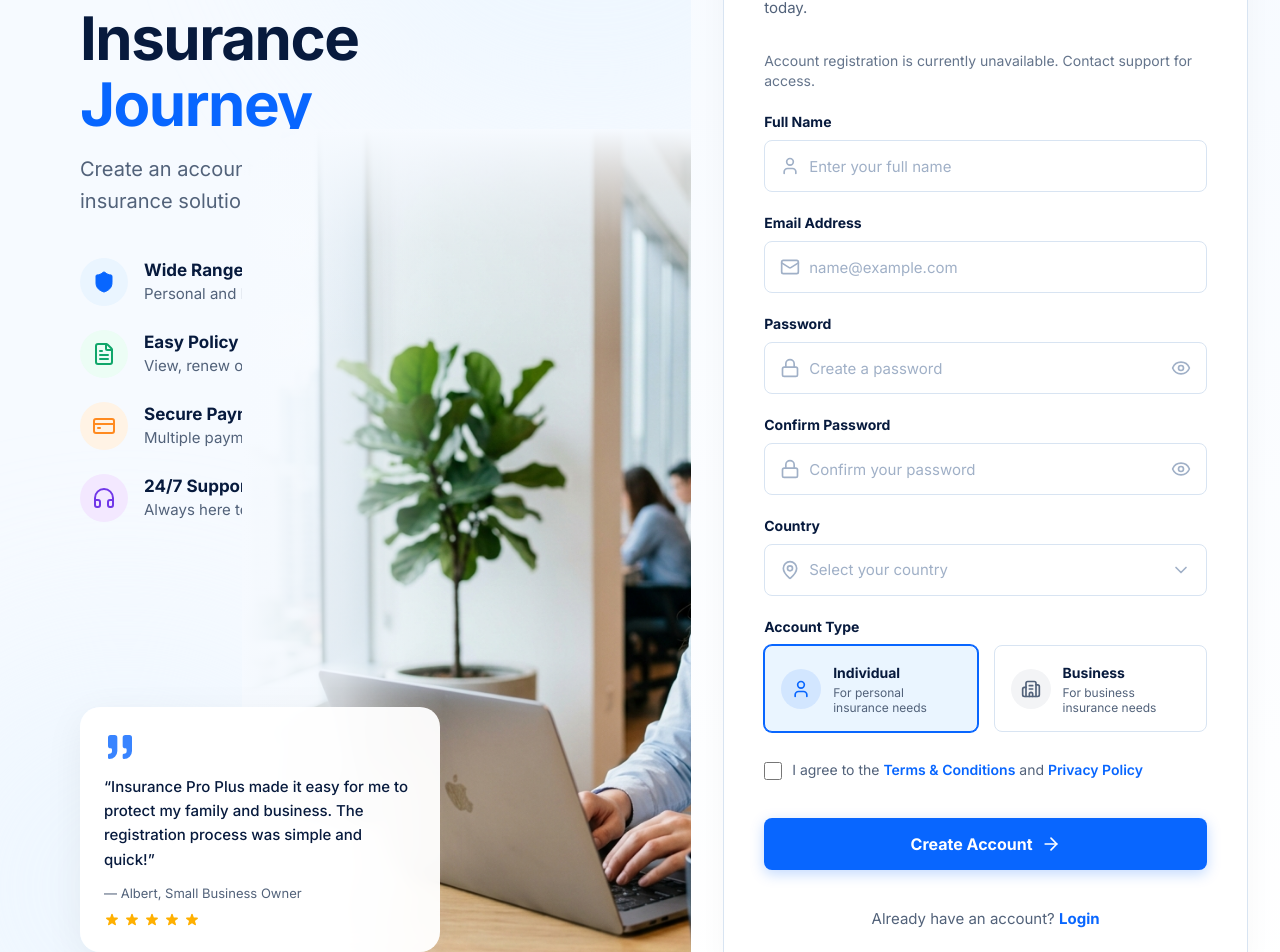
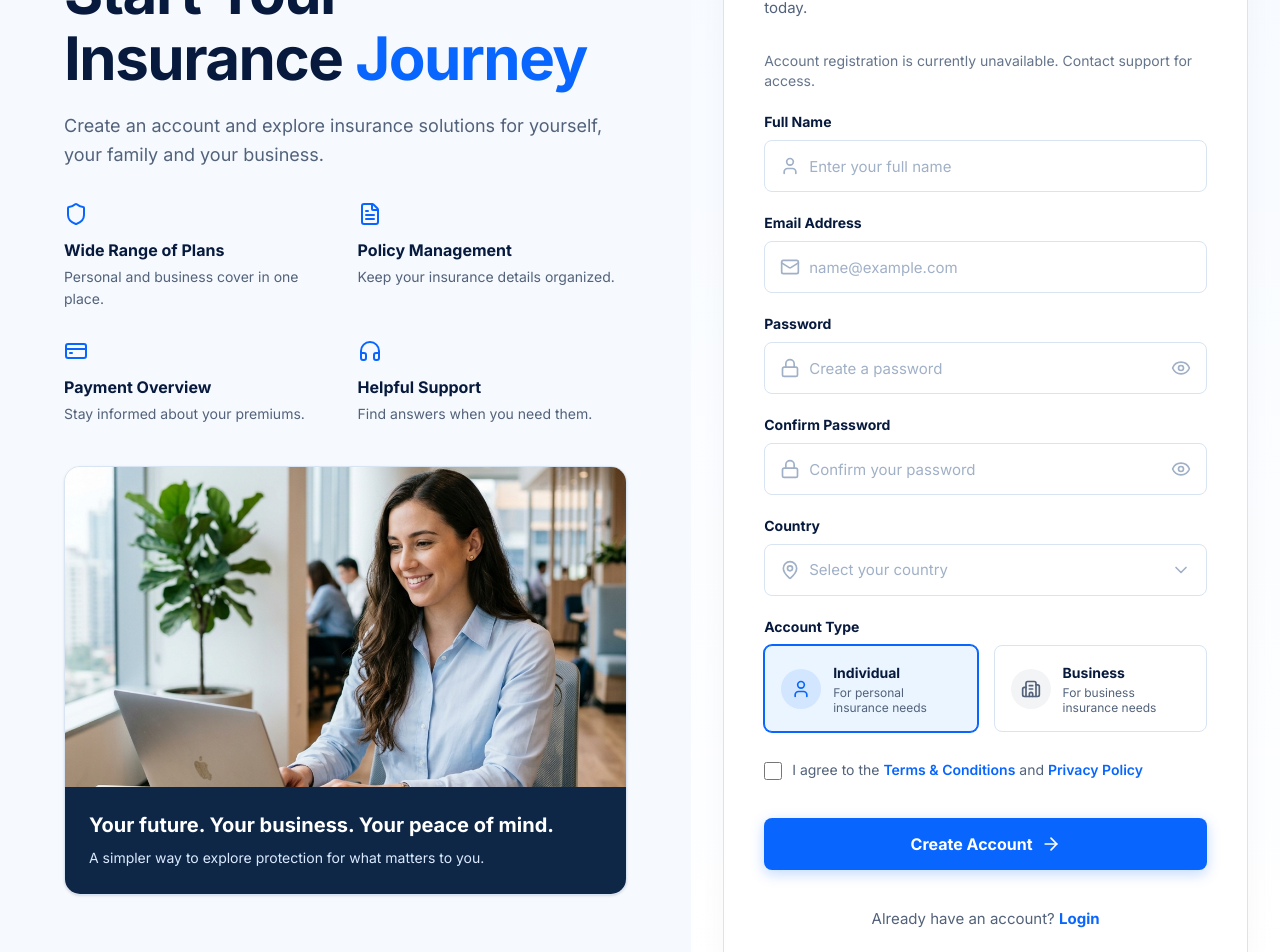
Before and after one commit to Kabi1909/Insurance_Pro_Plus, a React (Vite) app in the folder frontend/: page /register in a window 1280 px wide. Shown: the part 240-1192 px from the top of the page. Built offline with nearby package versions, Linux system fonts and the light colour scheme.

Commit message:
Updated UI designs

```diff
--- a/frontend/src/pages/About.jsx
+++ b/frontend/src/pages/About.jsx
@@ -1,22 +1,66 @@
 import React from 'react';
 import { Link } from 'react-router-dom';
+import { ArrowRight, Building2, HeartHandshake, FileText, ShieldCheck, Users, Compass } from 'lucide-react';
 
-const About = () => {
-  return (
-    <div className="py-24 px-4 sm:px-6 lg:px-8 max-w-4xl mx-auto text-center min-h-[60vh] flex flex-col justify-center">
-      <h1 className="text-4xl md:text-5xl font-bold text-[#071A3D] mb-6">About Insurance Pro Plus</h1>
-      <p className="text-lg text-[#52627A] mb-8 leading-relaxed">
-        We are a leading provider of comprehensive insurance solutions for individuals and businesses.
-        Our mission is to make insurance simple, transparent, and accessible to everyone. With our modern
-        digital platform, managing your policies and claims has never been easier.
-      </p>
-      <div>
-        <Link to="/register" className="bg-[#0866FF] text-white px-8 py-3 rounded-lg font-semibold hover:bg-blue-700 transition-colors inline-block">
-          Join Us Today
-        </Link>
+const About = () => (
+  <div className="bg-white text-[#071A3D]">
+    <section className="bg-[#F6FAFF] border-b border-[#D8E4F2]">
+      <div className="max-w-7xl mx-auto px-6 sm:px-10 py-12 lg:py-20 grid lg:grid-cols-2 gap-10 lg:gap-16 items-center">
+        <div>
+          <p className="text-sm font-bold tracking-widest uppercase text-[#0866FF] mb-5">About Insurance Pro Plus</p>
+          <h1 className="text-4xl sm:text-5xl lg:text-6xl font-extrabold leading-[1.1] tracking-tight mb-6">Protection starts with <span className="text-[#0866FF]">understanding.</span></h1>
+          <p className="text-lg leading-relaxed text-[#52627A] mb-8">Insurance can feel complicated. Our purpose is simple: help individuals, families and businesses explore their options and keep their insurance information in one place.</p>
+          <Link to="/products" className="inline-flex items-center gap-2 bg-[#0866FF] text-white px-6 py-3 rounded-lg font-semibold hover:bg-blue-700 focus-visible:outline-2 focus-visible:outline-offset-2 focus-visible:outline-blue-600">Explore Insurance <ArrowRight className="w-4 h-4" aria-hidden="true" /></Link>
+        </div>
+        <figure className="overflow-hidden rounded-3xl bg-white border border-[#D8E4F2] shadow-sm">
+          <img src="/images/happy-family.jpg" alt="Family spending time together" className="w-full h-72 sm:h-96 object-cover object-center" />
+          <figcaption className="px-6 py-5 flex items-center gap-4">
+            <ShieldCheck className="h-9 w-9 text-[#0866FF] shrink-0" aria-hidden="true" />
+            <div><p className="font-bold">For the people and plans that matter.</p><p className="text-sm text-[#52627A] mt-1">Personal and business insurance, made easier to navigate.</p></div>
+          </figcaption>
+        </figure>
       </div>
-    </div>
-  );
-};
+    </section>
+
+    <section className="max-w-7xl mx-auto px-6 sm:px-10 py-14 lg:py-20" aria-labelledby="mission-title">
+      <div className="grid lg:grid-cols-3 gap-8 lg:gap-16">
+        <div><p className="text-sm font-bold uppercase tracking-widest text-[#0866FF] mb-3">Our purpose</p><h2 id="mission-title" className="text-3xl font-bold tracking-tight">Make insurance easier to understand.</h2></div>
+        <div className="lg:col-span-2 text-[#52627A] text-lg leading-relaxed space-y-4">
+          <p>Whether you are thinking about your family's future or the next chapter of your business, understanding your protection is an important part of planning ahead.</p>
+          <p>Insurance Pro Plus brings insurance categories, policy information and claim tracking into a clear digital experience. We aim to give you a practical starting point, with guidance and support when you need to take the next step.</p>
+        </div>
+      </div>
+      <div className="grid sm:grid-cols-3 gap-6 mt-12">
+        {[
+          { icon: Compass, title: 'Clarity first', text: 'Straightforward information to help you explore cover and ask informed questions.' },
+          { icon: FileText, title: 'Less complexity', text: 'A single place to view policy details and follow the progress of a claim.' },
+          { icon: HeartHandshake, title: 'People at the centre', text: 'An experience designed around the needs of individuals and business owners.' },
+        ].map(({ icon: Icon, title, text }) => (
+          <article key={title} className="rounded-2xl border border-[#D8E4F2] p-6 sm:p-7 bg-[#F8FBFF]">
+            <Icon className="h-7 w-7 text-[#0866FF] mb-5" aria-hidden="true" /><h3 className="font-bold text-xl mb-3">{title}</h3><p className="text-[#52627A] leading-relaxed">{text}</p>
+          </article>
+        ))}
+      </div>
+    </section>
+
+    <section className="bg-[#F6FAFF] py-14 lg:py-20" aria-labelledby="audience-title">
+      <div className="max-w-7xl mx-auto px-6 sm:px-10">
+        <h2 id="audience-title" className="text-3xl font-bold tracking-tight mb-3">Built around your world.</h2>
+        <p className="text-[#52627A] text-lg mb-8">Different priorities. One place to get started.</p>
+        <div className="grid md:grid-cols-2 gap-6">
+          <article className="rounded-2xl border border-[#D8E4F2] bg-white p-7 sm:p-9"><Users className="h-8 w-8 text-[#0866FF] mb-5" aria-hidden="true" /><h3 className="text-2xl font-bold mb-3">Individuals & families</h3><p className="text-[#52627A] leading-relaxed">Explore insurance for your health, home, vehicle and life. Keep the needs of your household at the centre of your planning.</p></article>
+          <article className="rounded-2xl border border-[#D8E4F2] bg-white p-7 sm:p-9"><Building2 className="h-8 w-8 text-[#0866FF] mb-5" aria-hidden="true" /><h3 className="text-2xl font-bold mb-3">Businesses & teams</h3><p className="text-[#52627A] leading-relaxed">Explore protection for your property, vehicles and employees. Organize your insurance as your business grows and changes.</p></article>
+        </div>
+      </div>
+    </section>
+
+    <section className="max-w-7xl mx-auto px-6 sm:px-10 py-14 lg:py-20">
+      <div className="rounded-3xl bg-[#0F2747] text-white p-8 sm:p-12 flex flex-col lg:flex-row lg:items-center justify-between gap-8">
+        <div className="max-w-xl"><h2 className="text-3xl font-bold mb-3">Let's make your next step clearer.</h2><p className="text-blue-100 leading-relaxed">Explore our insurance categories or visit the support centre for help finding your way.</p></div>
+        <div className="flex flex-col sm:flex-row gap-3 shrink-0"><Link to="/products" className="text-center px-5 py-3 rounded-lg bg-white text-[#0F2747] font-semibold hover:bg-blue-50">View Insurance</Link><Link to="/support" className="text-center px-5 py-3 rounded-lg border border-blue-200 text-white font-semibold hover:bg-white/10">Contact Support</Link></div>
+      </div>
+    </section>
+  </div>
+);
 
 export default About;
--- a/frontend/src/pages/Register.jsx
+++ b/frontend/src/pages/Register.jsx
@@ -13,7 +13,6 @@ import {
   FileText,
   CreditCard,
   Headphones,
-  Quote,
   ArrowRight,
   Shield
 } from 'lucide-react';
@@ -83,98 +82,41 @@ const Register = () => {
   return (
     <div className="w-full min-h-[calc(100vh-75px)] flex flex-col lg:flex-row bg-white font-sans">
 
-      {/* LEFT SECTION (54%) */}
-      <div className="hidden lg:flex w-[54%] bg-[#F6FAFF] relative overflow-hidden flex-col pt-12 pl-12 xl:pl-20">
-
-        {/* Top Badge */}
-        <div className="relative z-10 flex items-center gap-2 bg-[#EAF5FF] w-max px-3 py-1.5 rounded-full mb-6">
-          <ShieldCheck className="w-4 h-4 text-[#0866FF]" />
-          <span className="text-[#0866FF] text-[13px] font-semibold">Trusted by Individuals and Businesses</span>
+      {/* Shared cover for Individual and Business accounts. Keep copy in normal flow. */}
+      <section className="w-full lg:w-[54%] shrink-0 bg-[#F6FAFF] px-6 py-10 sm:px-10 lg:p-12 xl:p-16">
+        <div className="max-w-xl mx-auto">
+          <div className="inline-flex items-center gap-2 rounded-full bg-blue-100 px-3 py-2 text-xs sm:text-sm font-semibold text-blue-700 mb-6">
+            <ShieldCheck className="h-4 w-4 shrink-0" aria-hidden="true" /> For individuals and businesses
+          </div>
+          <h1 className="text-4xl sm:text-5xl xl:text-6xl font-extrabold leading-[1.1] tracking-tight text-[#071A3D] mb-5">
+            Start Your Insurance <span className="text-[#0866FF]">Journey</span>
+          </h1>
+          <p className="text-lg leading-relaxed text-[#52627A] mb-8">
+            Create an account and explore insurance solutions for yourself, your family and your business.
+          </p>
+          <div className="hidden lg:grid grid-cols-2 gap-x-6 gap-y-7 mb-10">
+            {[
+              { icon: Shield, title: 'Wide Range of Plans', text: 'Personal and business cover in one place.' },
+              { icon: FileText, title: 'Policy Management', text: 'Keep your insurance details organized.' },
+              { icon: CreditCard, title: 'Payment Overview', text: 'Stay informed about your premiums.' },
+              { icon: Headphones, title: 'Helpful Support', text: 'Find answers when you need them.' },
+            ].map(({ icon: Icon, title, text }) => (
+              <div key={title}>
+                <Icon className="w-6 h-6 text-[#0866FF] mb-3" aria-hidden="true" />
+                <h2 className="font-bold text-[#071A3D] mb-1">{title}</h2>
+                <p className="text-sm text-[#52627A] leading-relaxed">{text}</p>
+              </div>
+            ))}
+          </div>
+          <figure className="overflow-hidden rounded-2xl border border-[#D8E4F2] bg-white shadow-sm">
+            <img src="/images/businesswoman.jpg" alt="Professional working on a laptop" className="w-full h-56 sm:h-72 lg:h-80 object-cover object-center" />
+            <figcaption className="bg-[#0F2747] p-5 sm:p-6 text-white">
+              <p className="text-xl font-bold mb-2">Your future. Your business. Your peace of mind.</p>
+              <p className="text-sm leading-relaxed text-blue-100">A simpler way to explore protection for what matters to you.</p>
+            </figcaption>
+          </figure>
         </div>
-
-        {/* Headings */}
-        <div className="relative z-10 max-w-[520px]">
-          <h1 className="text-[54px] xl:text-[60px] font-[800] leading-[1.1] text-[#071A3D] mb-4 tracking-tight">
-            Start Your <br />
-            Insurance <span className="text-[#0866FF]">Journey</span>
-          </h1>
-          <p className="text-[18px] xl:text-[20px] text-[#52627A] leading-relaxed mb-10 max-w-[500px]">
-            Create an account and get access to complete insurance solutions for you and your business.
-          </p>
-
-          {/* Features Vertical List */}
-          <div className="space-y-6">
-            <div className="flex items-start gap-4">
-              <div className="w-[48px] h-[48px] rounded-full bg-[#EAF5FF] flex items-center justify-center shrink-0">
-                <Shield className="w-6 h-6 text-[#0866FF]" fill="currentColor" strokeWidth={1} />
-              </div>
-              <div>
-                <h3 className="font-bold text-[#071A3D] text-[17px]">Wide Range of Plans</h3>
-                <p className="text-[#52627A] text-[15px]">Personal and business insurance in one place.</p>
-              </div>
-            </div>
-
-            <div className="flex items-start gap-4">
-              <div className="w-[48px] h-[48px] rounded-full bg-[#ECFDF5] flex items-center justify-center shrink-0">
-                <FileText className="w-6 h-6 text-[#10A66A]" />
-              </div>
-              <div>
-                <h3 className="font-bold text-[#071A3D] text-[17px]">Easy Policy Management</h3>
-                <p className="text-[#52627A] text-[15px]">View, renew or cancel anytime.</p>
-              </div>
-            </div>
-
-            <div className="flex items-start gap-4">
-              <div className="w-[48px] h-[48px] rounded-full bg-[#FFF3E5] flex items-center justify-center shrink-0">
-                <CreditCard className="w-6 h-6 text-[#FF8A1F]" />
-              </div>
-              <div>
-                <h3 className="font-bold text-[#071A3D] text-[17px]">Secure Payments</h3>
-                <p className="text-[#52627A] text-[15px]">Multiple payment options</p>
-              </div>
-            </div>
-
-            <div className="flex items-start gap-4">
-              <div className="w-[48px] h-[48px] rounded-full bg-[#F3E8FF] flex items-center justify-center shrink-0">
-                <Headphones className="w-6 h-6 text-[#7137E8]" />
-              </div>
-              <div>
-                <h3 className="font-bold text-[#071A3D] text-[17px]">24/7 Support</h3>
-                <p className="text-[#52627A] text-[15px]">Always here to help.</p>
-              </div>
-            </div>
-          </div>
-        </div>
-
-        {/* Abstract Background Shapes */}
-        <div className="absolute top-0 right-0 w-[600px] h-[600px] bg-[#EAF5FF] rounded-full blur-[80px] opacity-60 -translate-y-1/2 translate-x-1/3 z-0"></div>
-        <div className="absolute bottom-0 left-0 w-[500px] h-[500px] bg-[#EAF5FF] rounded-full blur-[100px] opacity-60 translate-y-1/4 -translate-x-1/4 z-0"></div>
-
-        {/* Woman Image Area */}
-        <div className="absolute bottom-0 right-0 w-[65%] max-w-[600px] h-[75%] z-10 pointer-events-none">
-           <img
-             src="/images/businesswoman.jpg"
-             alt="Professional working on laptop"
-             className="w-full h-full object-cover object-left-top rounded-tl-[80px]"
-           />
-
-           {/* Gradient overlay to fade the image into the background on the left and top */}
-           <div className="absolute inset-0 bg-gradient-to-r from-[#F6FAFF] via-[#F6FAFF]/70 to-transparent w-[45%]"></div>
-           <div className="absolute inset-0 bg-gradient-to-b from-[#F6FAFF] via-[#F6FAFF]/30 to-transparent h-[25%]"></div>
-        </div>
-
-        {/* Floating Testimonial Card */}
-        <div className="absolute bottom-[60px] left-[40px] xl:left-[80px] bg-white/95 backdrop-blur-sm p-6 rounded-[20px] shadow-[0_10px_40px_rgba(0,0,0,0.06)] max-w-[360px] z-20">
-           <Quote className="w-8 h-8 text-[#0866FF] mb-3 opacity-80" fill="currentColor" strokeWidth={0} />
-           <p className="text-[#071A3D] font-medium text-[15px] leading-relaxed mb-3">
-             “Insurance Pro Plus made it easy for me to protect my family and business. The registration process was simple and quick!”
-           </p>
-           <p className="text-[#52627A] text-[13px] mb-2">— Albert, Small Business Owner</p>
-           <div className="flex gap-1">
-             {[1,2,3,4,5].map(i => <svg key={i} className="w-4 h-4 text-[#FFB000]" fill="currentColor" viewBox="0 0 20 20"><path d="M9.049 2.927c.3-.921 1.603-.921 1.902 0l1.07 3.292a1 1 0 00.95.69h3.462c.969 0 1.371 1.24.588 1.81l-2.8 2.034a1 1 0 00-.364 1.118l1.07 3.292c.3.921-.755 1.688-1.54 1.118l-2.8-2.034a1 1 0 00-1.175 0l-2.8 2.034c-.784.57-1.838-.197-1.539-1.118l1.07-3.292a1 1 0 00-.364-1.118L2.98 8.72c-.783-.57-.38-1.81.588-1.81h3.461a1 1 0 00.951-.69l1.07-3.292z" /></svg>)}
-           </div>
-        </div>
-      </div>
+      </section>
 
       {/* RIGHT SECTION (46%) */}
       <div className="w-full lg:w-[46%] bg-gradient-to-b from-[#F6FAFF] to-white flex flex-col items-center justify-center py-10 px-4 sm:px-8 relative overflow-y-auto">
--- a/frontend/src/pages/admin/AdminLogin.jsx
+++ b/frontend/src/pages/admin/AdminLogin.jsx
@@ -2,7 +2,7 @@ import { showToast } from '../../utils/toast';
 import React, { useState, useContext } from 'react';
 import { Link, useNavigate } from 'react-router-dom';
 import { AdminAuthContext } from '../../context/AdminAuthContext';
-import { Shield, Eye, EyeOff, Lock, Mail, Loader2, AlertCircle } from 'lucide-react';
+import { Shield, Eye, EyeOff, Lock, Mail, Loader2, AlertCircle, ArrowLeft } from 'lucide-react';
 
 const AdminLogin = () => {
   const [email, setEmail] = useState('');
@@ -70,6 +70,9 @@ const AdminLogin = () => {
       {/* Right Side - Login Form */}
       <div className="w-full lg:w-1/2 flex items-center justify-center p-8 sm:p-12">
         <div className="w-full max-w-md">
+          <Link to="/" className="inline-flex items-center gap-2 mb-8 px-4 py-2 rounded-lg border border-slate-200 bg-white text-sm font-semibold text-slate-700 hover:bg-slate-100 focus-visible:outline-2 focus-visible:outline-blue-600 focus-visible:outline-offset-2 transition-colors">
+            <ArrowLeft className="h-4 w-4" aria-hidden="true" /> Back to Home
+          </Link>
           <div className="lg:hidden flex items-center gap-2 justify-center mb-8">
              <Shield className="h-8 w-8 text-blue-600" />
              <span className="text-2xl font-bold text-slate-900">Insurance Pro Plus</span>
```
